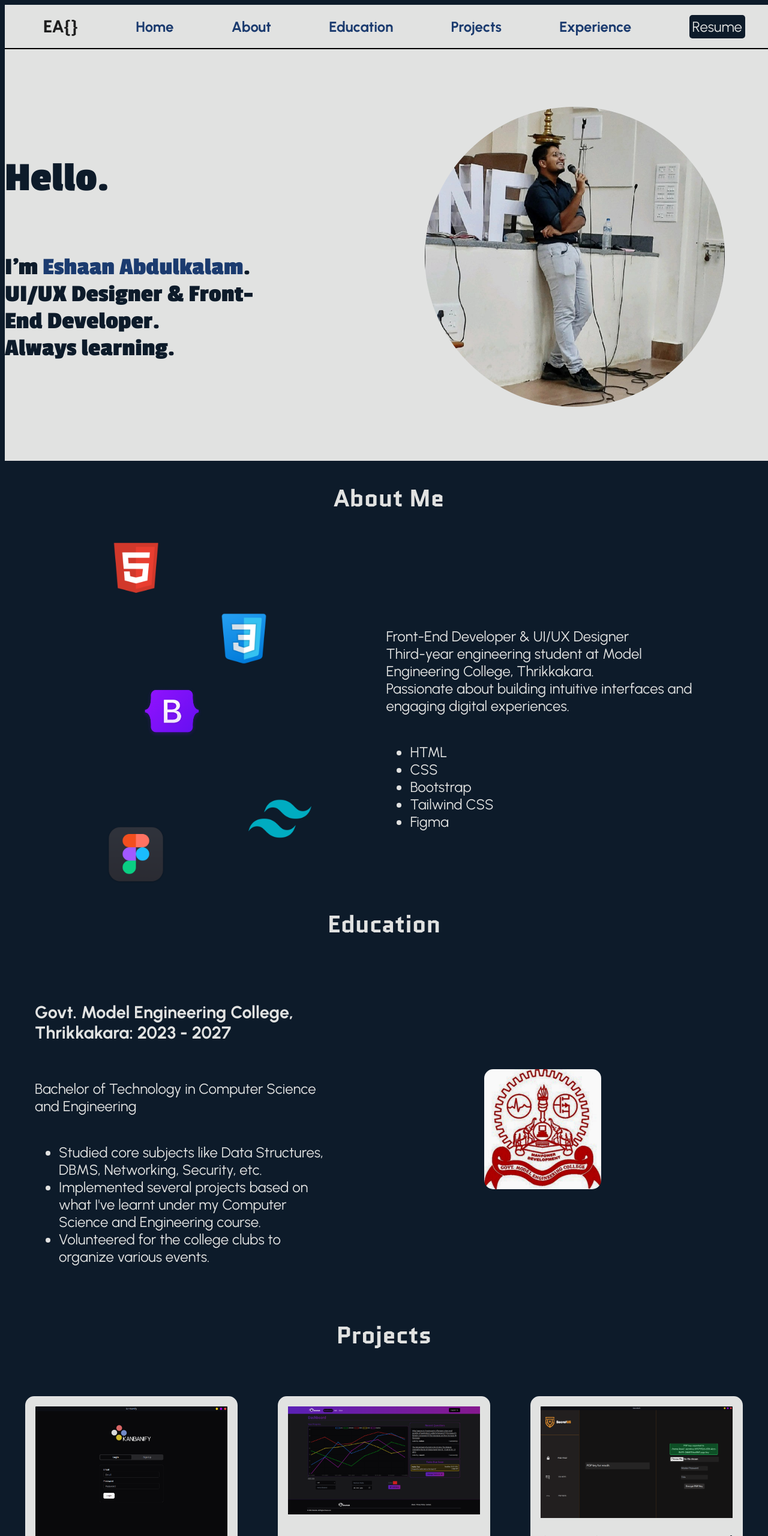
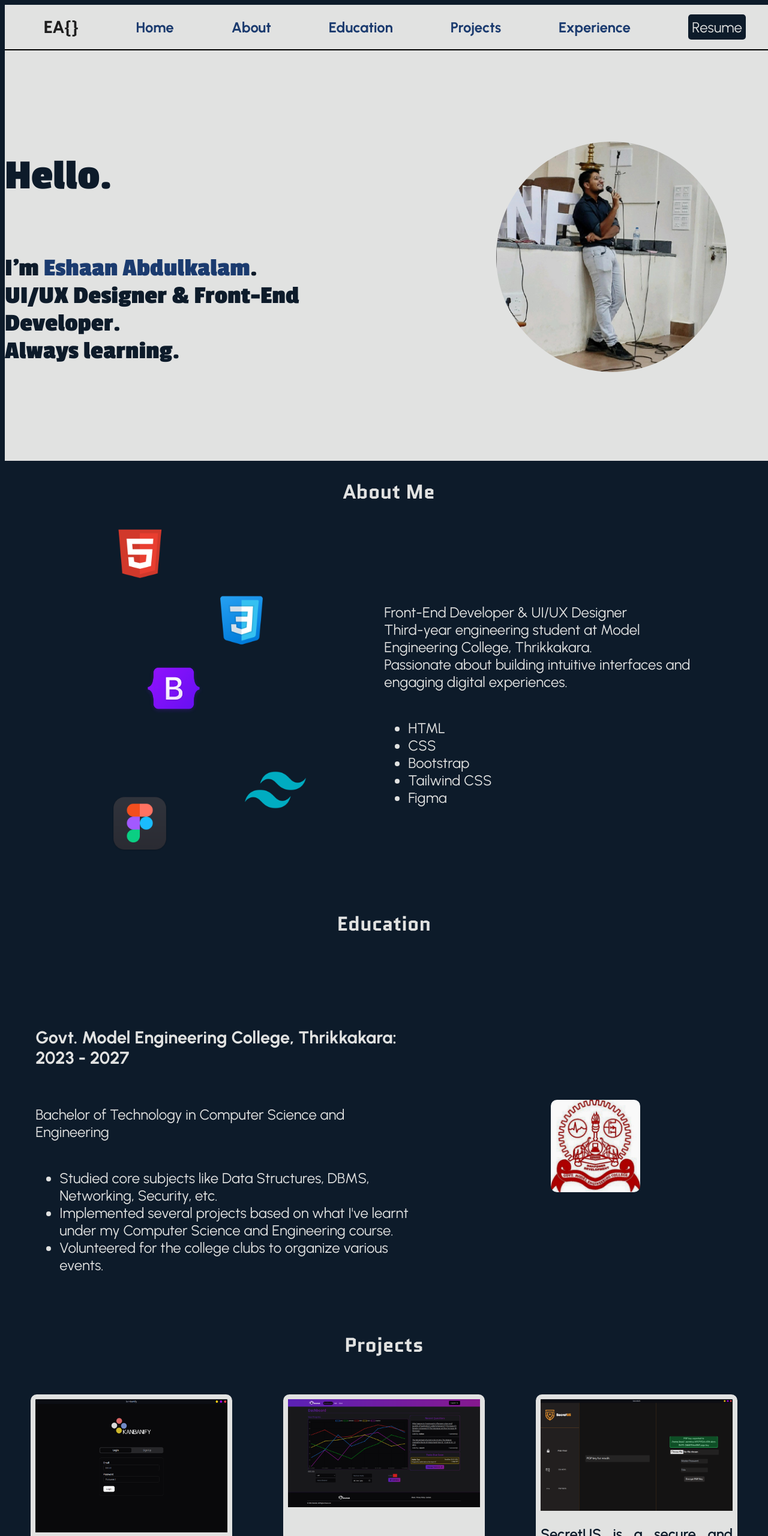
Before and after one commit to Eshaanmanath/Portfolio, a plain HTML site: page index.html in a window 1280 px wide. Shown: the top 2560 px of the page at 60% size. Drawn offline with Linux system fonts and the light colour scheme.

Commit message:
changed dimensions to vh and vw

```diff
--- a/assets/css/styles.css
+++ b/assets/css/styles.css
@@ -6,15 +6,15 @@ body{
 .navbar{
     display: flex;
     position: fixed;
-    width: 99%;
+    width: 99vw;
     justify-content: space-around;
     align-items: center;
     background-color: #E1E2E1;
-    padding: 15px;
+    padding: 2vh;
     font-family: "Urbanist", sans-serif;
     font-weight: bold;
     font-size: x-large;
-    border-bottom: solid 2px;
+    border-bottom: solid 0.25vh;
 }
 a{
     text-decoration: none;
@@ -27,25 +27,24 @@ a{
 }
 .title-page{
     display: flex;
-    padding-top:30px;
     background-color: #E1E2E1;
     justify-content: flex-end;
     align-items: center;
-    padding-top: 80px;
+    padding-top: 10vh;
     font-family: "Passion One", sans-serif;
     height: 85vh;
     width: 100vw;
 }
 .Me{
     border-radius: 50%;
-    width: 500px;
-    margin-right: 80px;
+    width: 30vw;
+    margin-right: 6vw;
 }
 .titletext{
     display: flex;
     flex-direction: column;
-    margin-right: 20%;
-    font-size: 35px;
+    margin-right: 18vw;
+    font-size: 4.5vh;
     color: #0D1B2A;
 }
 span{
@@ -64,7 +63,7 @@ span{
     width: 100vw; /* Ensure full viewport width */
     display: flex;
     flex-direction: column;
-    padding-bottom: 70px;
+    padding-bottom: 10vh;
 }
 
 .aboutt {
@@ -81,9 +80,9 @@ span{
     display: grid;
     grid-template-columns: repeat(6, 45px);
     grid-template-rows: repeat(11, 45px);
-    gap: 15px;
+    gap: 0.9vw;
     width: fit-content;
-    padding-left: 40px;
+    padding-left: 3.5vw;
 }
 
 .grideg {
@@ -126,12 +125,13 @@ span{
     display: flex;
     color: #E1E2E1;
     height: 70vh;
+    padding-top: 5vh;
 }
 .edutext{
     display: flex;
     flex-direction: column;
-    padding-right: 20%;
-    margin-left: 50px;
+    padding-right: 18vw;
+    margin-left: 4vw;
     font-size: x-large;
     align-self: center;
 }
@@ -144,11 +144,11 @@ span{
     font-family: "Urbanist", sans-serif;
 }
 .clglogo{
-    width: 200px;
-    height:200px;
-    margin-right: 270px;
+    width: 12vw;
+    height:12vw;
+    margin-right: 16vw;
     align-self: center;
-    border-radius: 15px;
+    border-radius: 0.8vw;
 }
 .contacts{
     display: flex;
@@ -160,15 +160,15 @@ span{
     justify-content: flex-end;
 }
 .contacts img{
-    height: 30px;
+    height: 3.5vh;
 }
 .contactbar{
     display: flex;
     width: 90%;
     justify-content: space-around;
     background-color: #E1E2E1;
-    border-radius: 15px;
-    padding: 5px 10px;
+    border-radius: 0.8vw;
+    padding: 0.5vw 1vw;
     align-items: center;
     order: 100;
 }
@@ -182,8 +182,8 @@ button{
     color: #E1E2E1;
     font-family: "Urbanist", sans-serif;
     font-size: x-large;
-    padding: 5px;
-    border-radius: 5px;
+    padding: 0.5vw;
+    border-radius: 0.4vw;
 }
 .projects{
     display: flex;
@@ -193,27 +193,26 @@ button{
     display: flex;
     height: 85vh;
     justify-content: space-around;
-    padding-top: 40px;
+    padding-top: 4vh;
 }
 .card{
     display: flex;
     flex-direction: column;
     object-fit: cover;
-    border: solid #E1E2E1 2px;
     width: 25vw;
     height: 65vh;
     background-color: #E1E2E1;
     color: #0D1B2A;
     font-family: "Urbanist", sans-serif;
-    padding: 15px;
+    padding: 1vh;
     font-size: x-large;
     font-weight: 600;
     text-align: justify;
-    border-radius: 15px;
+    border-radius: 0.8vw;
     justify-content: space-between;
 }
 .card img{
-    max-height: 250px;
+    max-height: 31vh;
 }
 .card .more{
     align-self: flex-end;
@@ -221,6 +220,6 @@ button{
 h2{
     align-self: center;
     color: #E1E2E1;
-    font-size: 40px;
+    font-size: 2.6vw;
     font-family: "Quantico";
 }
```
